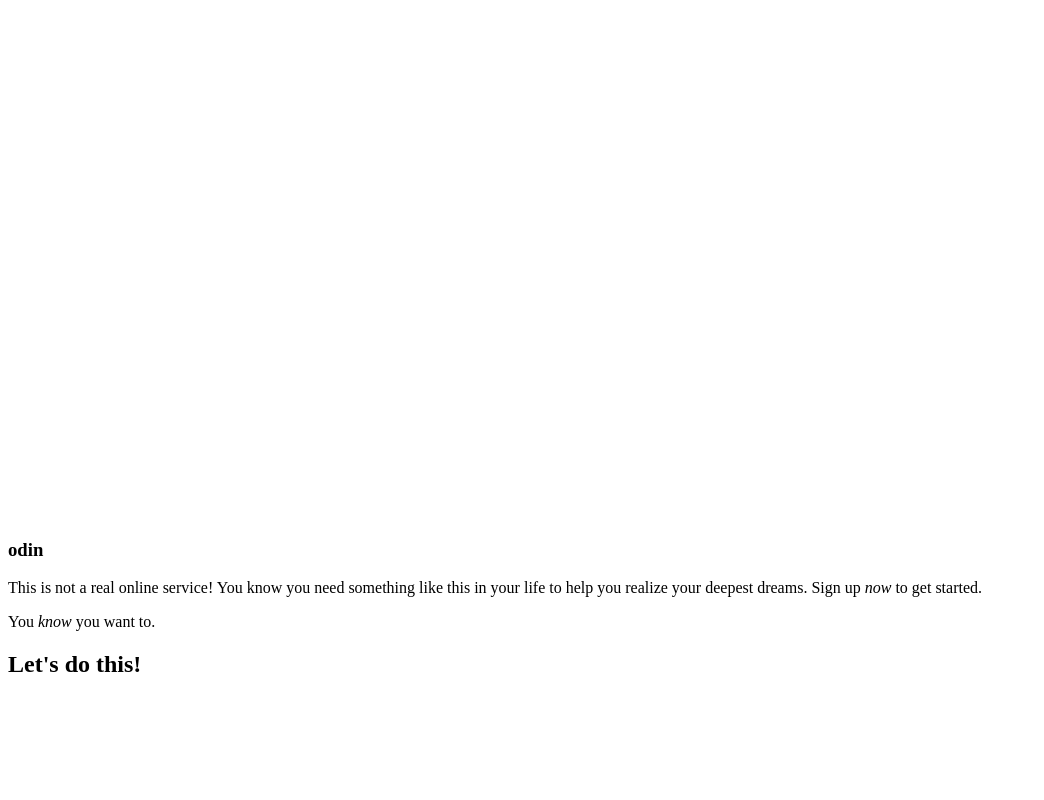
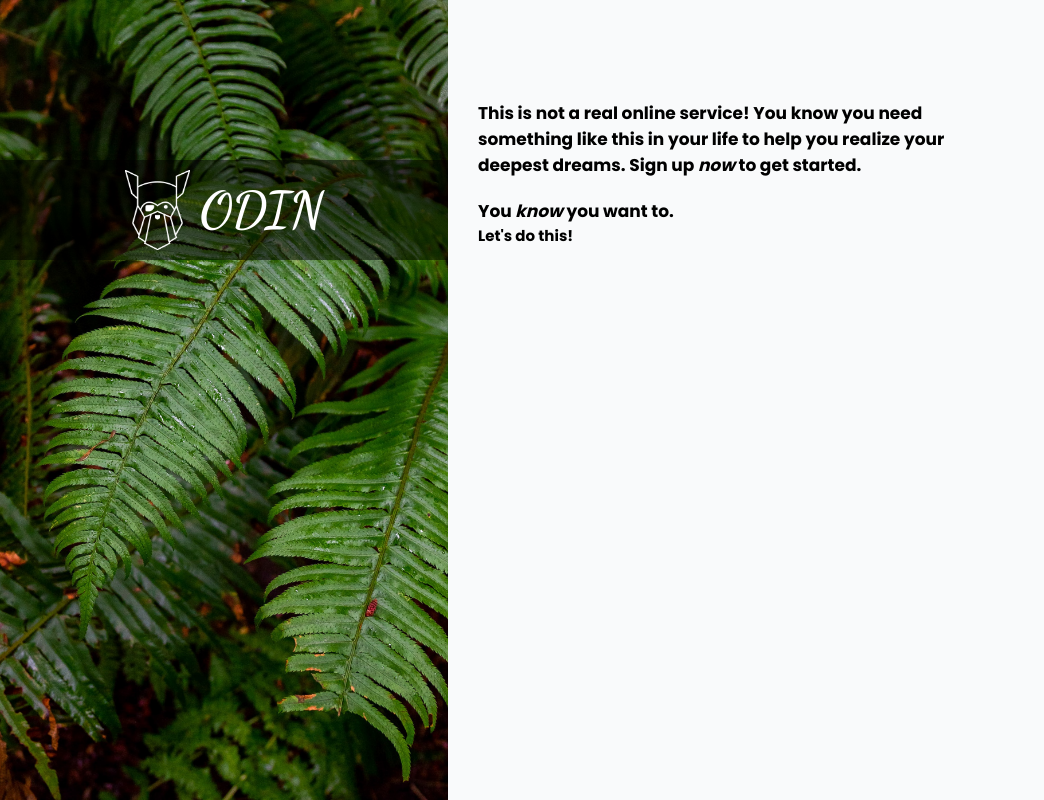
Before and after one commit to jfmartinz/Sign-up-Form, a plain HTML site: page index.html in a window 1280 px wide. Shown: the whole page, without its empty margins (0-1044 px from the left). Drawn offline with Linux system fonts and the light colour scheme.

Commit message:
add styles for the right and left page

```diff
--- a/styles.css
+++ b/styles.css
@@ -5,3 +5,74 @@ font-family: 'Dancing Script', cursive;
     // for the texts and headings
 font-family: 'Poppins', sans-serif;
 */
+*,
+*::before,
+*::after{
+box-sizing: border-box;
+margin: 0;
+padding: 0;
+}
+html{
+    font-size: 62.5%;
+}
+.hero{
+    width: 100vw;
+    height: 100vh;
+}
+
+
+.left{
+    width: 35%;
+    height: 100vh;
+    background: url(img/halie-west.jpg) no-repeat center;
+    background-size: cover;
+    position: relative;
+    float: left;
+    margin-right: 3rem;
+
+}
+.img-container{
+    display: flex;
+    align-items: center;
+    justify-content: center;
+    background-color: rgba(0,0,0, 0.5);
+    width: 100%;
+    padding: 1rem;
+    position: absolute;
+    top: 20%;
+}
+.img-container img{
+    width: 65px;
+    height: 80px;
+    margin-right: 1rem;
+}
+.img-container h1{
+    font-size: 5rem;
+    text-transform: uppercase;
+    color: #fff;
+    font-family: 'Dancing Script', cursive;
+}
+
+
+
+.right {
+ background-color: #f9fafb;
+ height: 100vh;
+ width: 100%;
+ font-family: 'Poppins', sans-serif;
+}
+
+.right .header-texts{
+   width: 100%;
+    max-width: 690px;
+    margin: 0 auto;
+   padding: 10rem 0 0 4rem;
+}
+
+.right .header-texts p {
+    font-weight: 700;
+    font-size: 1.7rem;
+}
+.right .header-texts p:first-of-type{
+    margin-bottom: 2rem;
+}
```
